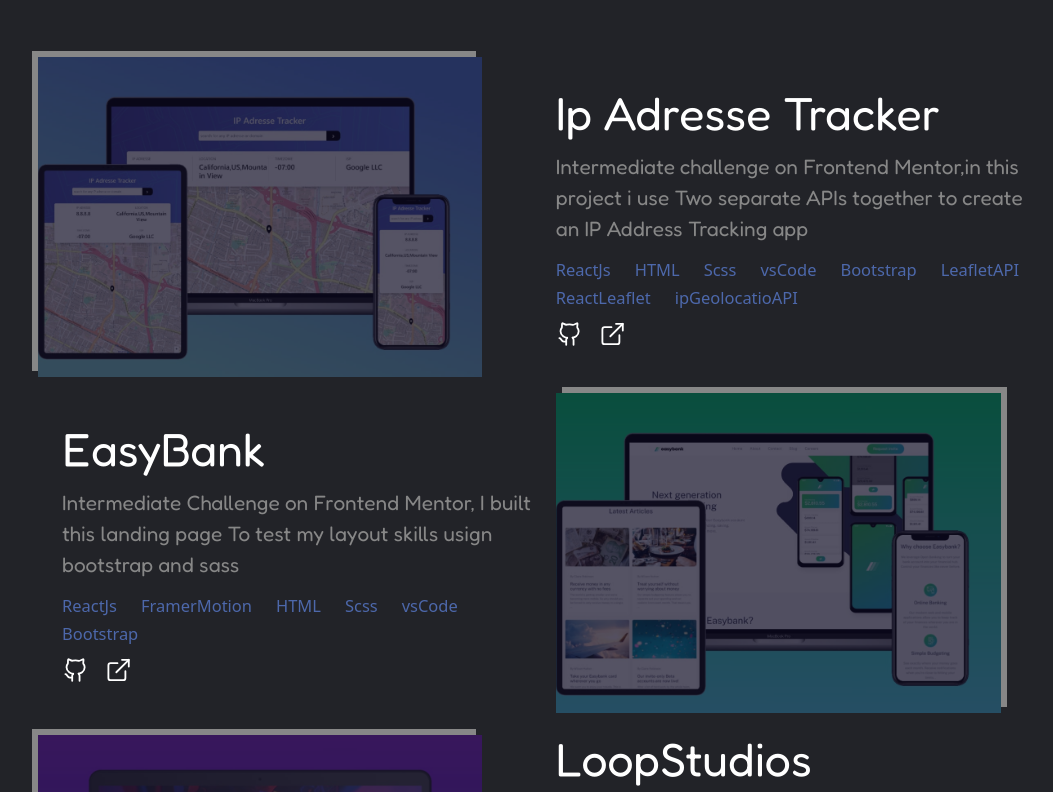
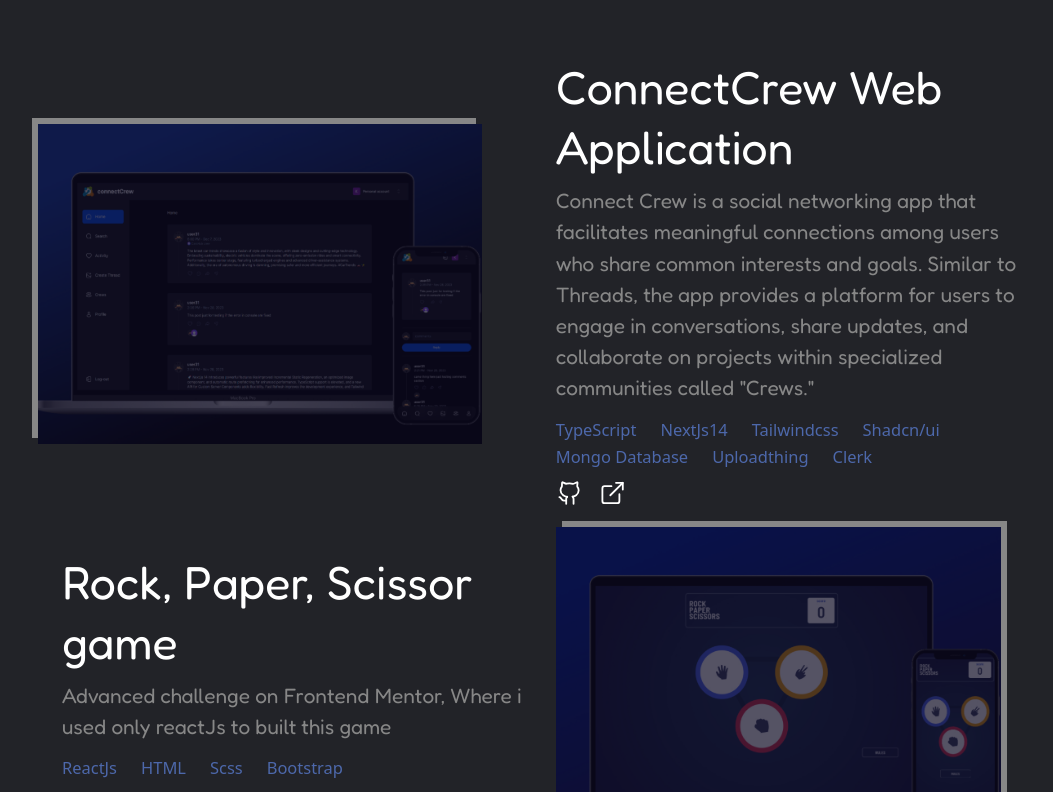
Before and after one commit to u-bx31/Portfolio_v1, a React (Create React App) app: page / in a window 1280 px wide. Shown: the part 2328-3120 px from the top of the page, without its empty margins (96-1149 px from the left). Built offline with nearby package versions, Linux system fonts and the light colour scheme; a web font is replaced by a local one.

Commit message:
add new project

```diff
--- a/src/Components/Contact.jsx
+++ b/src/Components/Contact.jsx
@@ -3,7 +3,6 @@
 import IconsArrows from './icons/svgArows';
 import GmailIcon from './icons/svgGmail';
 import LinkdinIcon from './icons/svgLinkdin';
-import TwitterIcon from './icons/svgTwitter';
 import ContainerMotion from './motions/ContainerMotion';
 import ItemMotion from './motions/ItemMotion';
 
--- a/src/Components/Projects.jsx
+++ b/src/Components/Projects.jsx
@@ -11,6 +11,13 @@
 
 const Projects = () => {
     const Data = [...ProjectsData];
+
+    const CustomLink = ({ href, children, className }) => {
+        if (href === '#') {
+            return <div className={`${className} not-allowed`}>{children}</div>
+        }
+        return <a href={href} className={className}>{children}</a>
+    }
     return (
         <section id='project'>
             <ContainerMotion amount={0.2} className='container-lg text-white py-xl-4 py-3 px-xl-5 px-1'>
@@ -23,9 +30,9 @@
                     </div>
                 </ItemMotion>
                 <ItemMotion className="c_project d-flex flex-column justify-content-center px-lg-3">
-                    {Data.map((project,index) => {
-                        const { title, description, urls, img_url, tools,position } = project;
-                        const {github,link} = urls;
+                    {Data.map((project, index) => {
+                        const { title, description, urls, img_url, tools, position } = project;
+                        const { github, link } = urls;
                         const tools_use = tools.map((tools) => {
                             return (
                                 <div className="col-auto">
@@ -37,21 +44,21 @@
                             <MainMotion condition={true} className={`d-flex  ${position === 'left' ? 'flex-md-row-reverse' : position === 'right' ? 'flex-md-row' : ''} flex-column-reverse align-items-center py-lg-2 py-3`} key={index}>
                                 <div className="c_project_content w-100 px-md-4 px-2 py-md-0 py-2">
                                     <h2>{title}</h2>
-                                    <p >{description} </p>
+                                    <p class="overflow-hidden">{description} </p>
                                     <div className="c_project_content_tools row  text-center">
                                         {tools_use}
                                     </div>
                                     <div className="c_project_content_links d-flex">
-                                        <a href={github} aria-label="github_Link" className='px-2 ps-0 text-white'><GithubIcon /></a>
-                                        <a href={link} aria-label="url_Link" className='px-2  text-white'><LinksIcon /></a>
+                                        <CustomLink href={github} aria-label="github_Link" className='px-2 ps-0 text-white'><GithubIcon /></CustomLink>
+                                        <CustomLink href={link} aria-label="url_Link" className='px-2  text-white'><LinksIcon /></CustomLink>
                                     </div>
                                 </div>
-                                <div className="c_project_img w-100">
+                                <CustomLink className={'c_project_img w-100'} href={link}>
                                     <div className="c_project_img_cont">
                                         <div className={`c_project_img_cont_${position}`}></div>
                                         <img src={img_url} loading='lazy' alt="" />
                                     </div>
-                                </div>
+                                </CustomLink>
                             </MainMotion>
                         )
                     })}
--- a/src/Components/data/projectsData.js
+++ b/src/Components/data/projectsData.js
@@ -1,3 +1,5 @@
+import img_cc from '../../images/img_connectCrew.jpeg';
+import img_rps from '../../images/img_rps.jpeg';
 import img_ip from '../../images/img_ipTracker.jpeg';
 import img_easyBank from '../../images/img_easyBank.jpeg';
 import img_loopStudio from '../../images/img_lopStudio.jpeg';
@@ -5,6 +7,30 @@
 import img_moviesLand from '../../images/img_moviesLand.jpeg';
 
 const ProjectsData = [
+    {
+        title : 'ConnectCrew Web Application',
+        description : 'Connect Crew is a social networking app that facilitates meaningful connections among users who share common interests and goals. Similar to Threads, the app provides a platform for users to engage in conversations, share updates, and collaborate on projects within specialized communities called "Crews."',
+        tools : ['TypeScript','NextJs14','Tailwindcss','Shadcn/ui','Mongo Database','Uploadthing','Clerk'],
+        urls : {
+            github:'https://github.com/u-bx31/connect-crew',
+            link : 'connect-crew.vercel.app'
+        },
+        img_url :img_cc,
+        position : 'left'
+
+    },
+    {
+        title : 'Rock, Paper, Scissor game',
+        description : 'Advanced challenge on Frontend Mentor, Where i used only reactJs to built this game',
+        tools : ['ReactJs','HTML','Scss','Bootstrap'],
+        urls : {
+            github:'https://github.com/u-bx31/rps_game',
+            link : 'https://rock-paper-scissor-31.netlify.app/'
+        },
+        img_url :img_rps,
+        position : 'right'
+
+    },
     {
         title : 'Ip Adresse Tracker',
         description : 'Intermediate challenge on Frontend Mentor,in this project i use Two separate APIs together to create an IP Address Tracking app',
--- a/src/Styles/css/Style.css
+++ b/src/Styles/css/Style.css
@@ -43,6 +43,10 @@
   -webkit-font-smoothing: antialiased;
   -moz-osx-font-smoothing: grayscale;
   min-width: 280px;
+}
+
+.not-allowed{
+  cursor: not-allowed !important;
 }
 
 .c_headers_arrowIcon ._svg {
--- a/src/Styles/sass/_app.scss
+++ b/src/Styles/sass/_app.scss
@@ -45,6 +45,9 @@
   -webkit-font-smoothing: antialiased;
   -moz-osx-font-smoothing: grayscale;
   min-width: 280px;
+}
+.not-allowed{
+  cursor: not-allowed !important;
 }
 
 .c_headers {
```
Also changed, not shown: src/images/img_connectCrew.jpeg (added), src/images/img_rps.jpeg (added).
